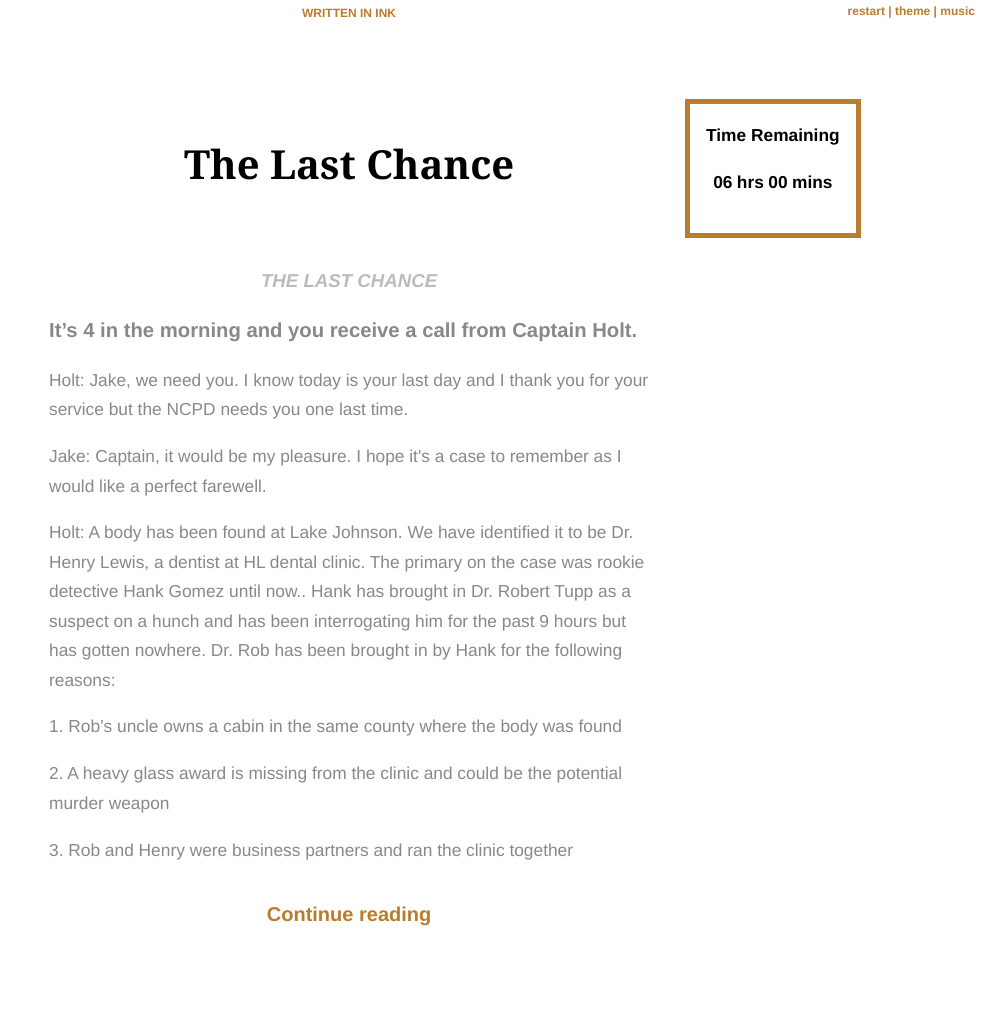
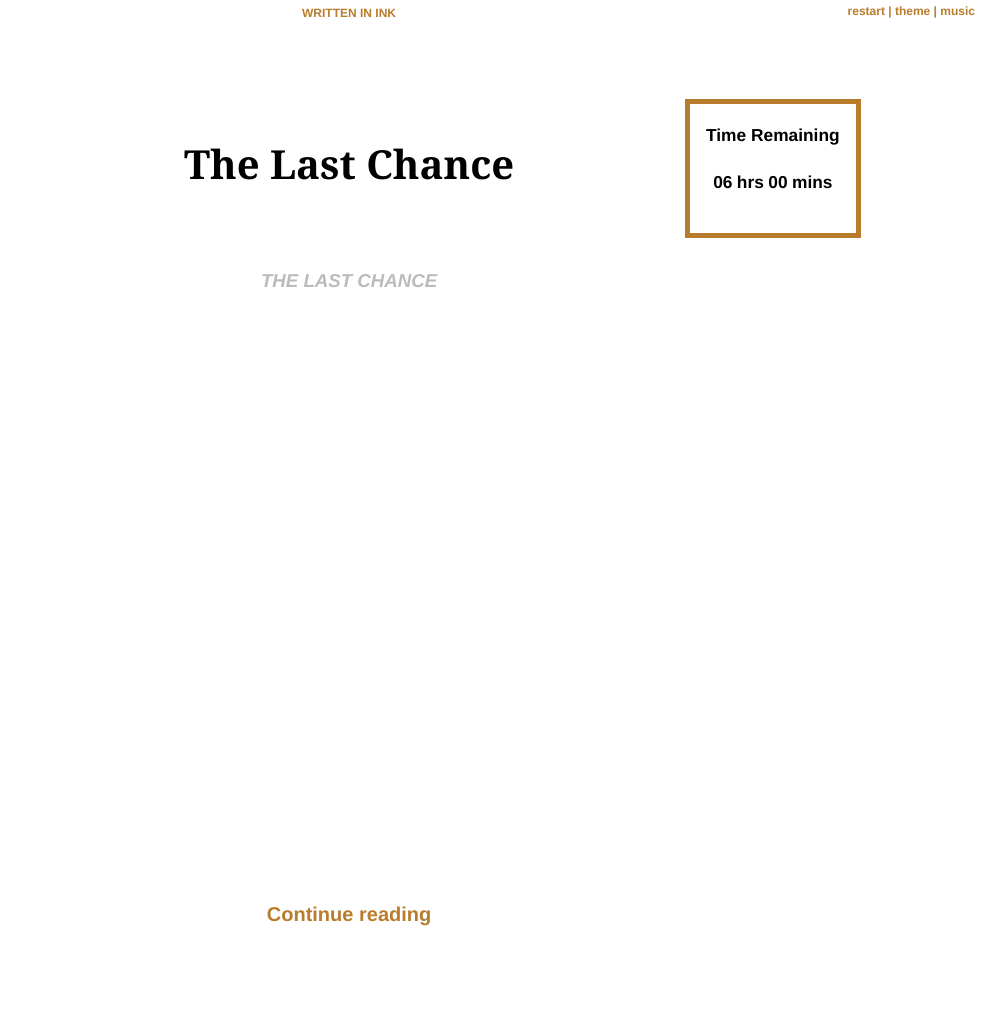
Before and after one commit to gowtham-sathyan/the-last-chance, a PHP site: page / in a window 1280 px wide. Shown: the whole page, without its empty margins (291-1280 px from the left). Run offline with PHP 8.4, Linux system fonts and the light colour scheme; some web fonts are replaced.

Commit message:
Update style.css

```diff
--- a/style.css
+++ b/style.css
@@ -106,7 +106,7 @@ h2 {
 
 p {
     font-size: 13pt;
-    color: #888;
+    color: white;
     line-height: 1.7em;
     font-weight: lighter;
 }
```
